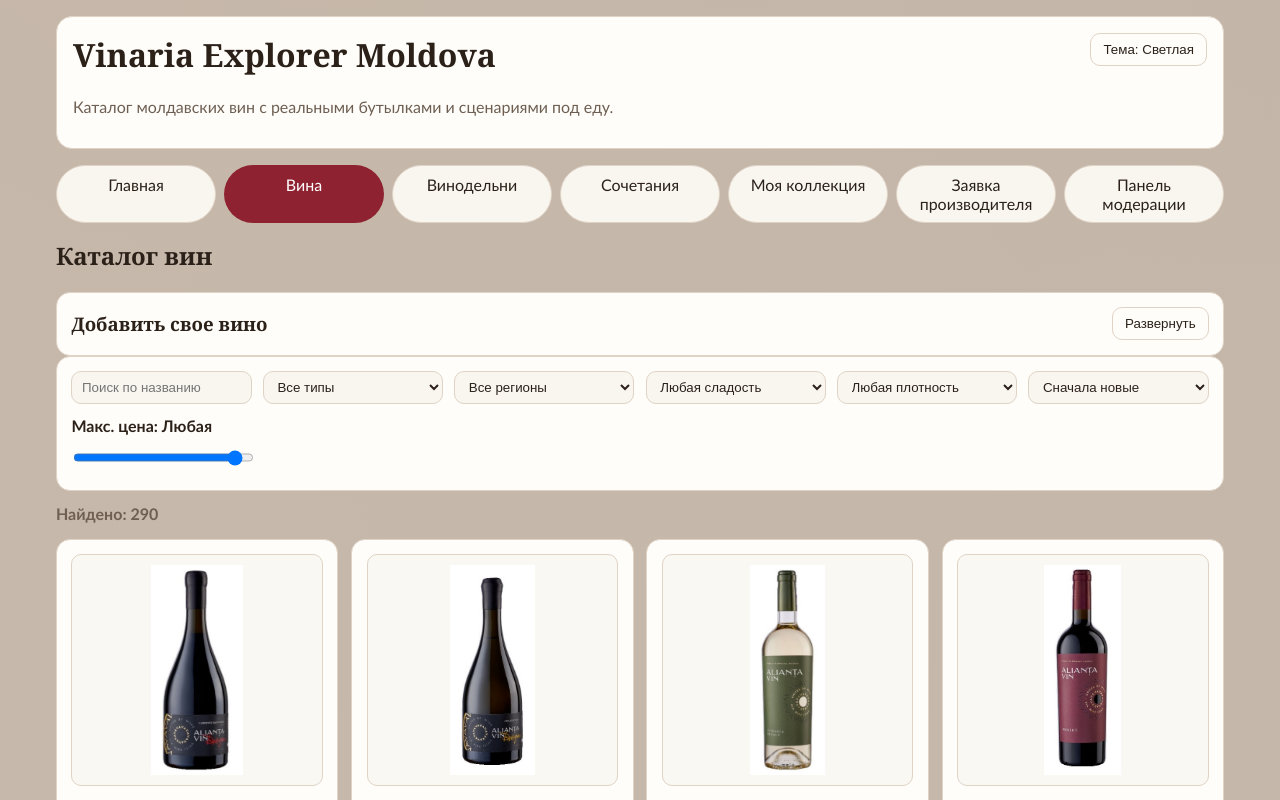
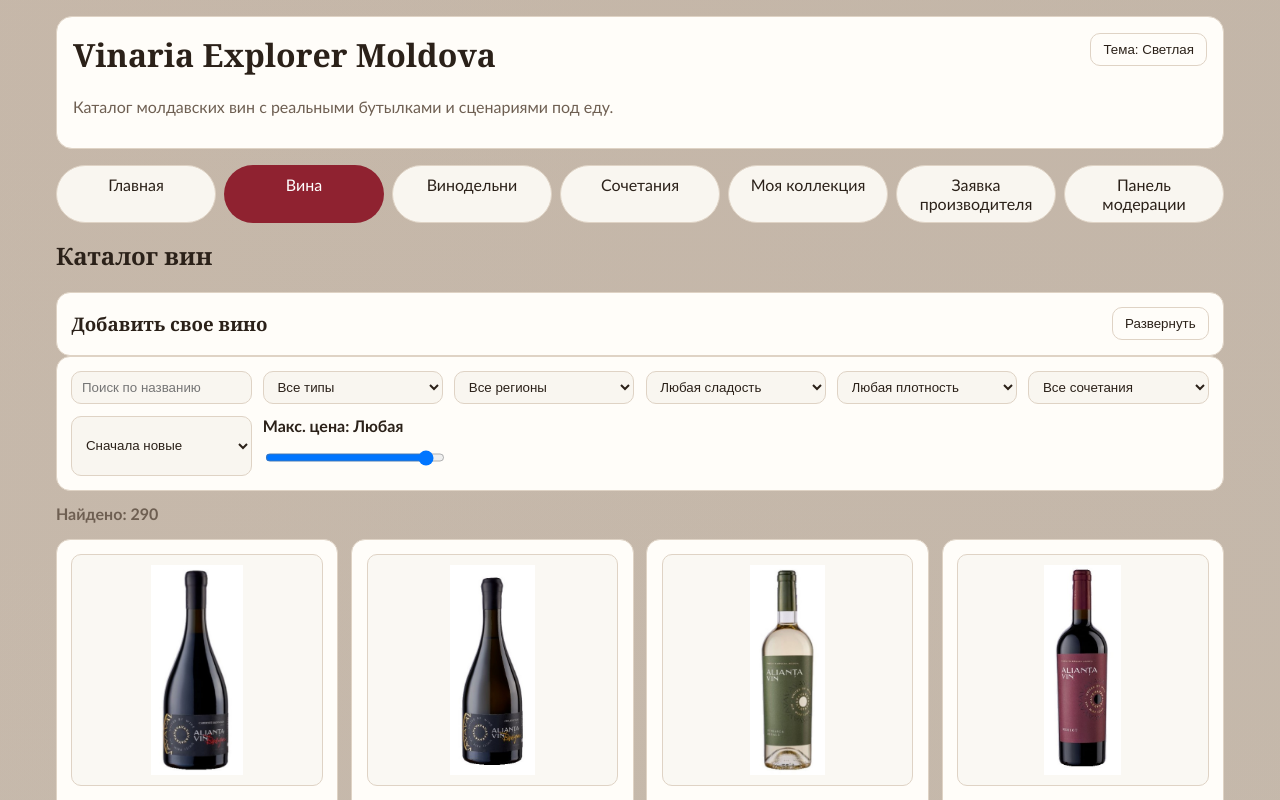
Before and after one commit to Nickseen/WineExplorerMd, a React (Vite) app: page /wines in a window 1280 px wide. Shown: the top 800 px of the page. Built offline with nearby package versions, Linux system fonts and the light colour scheme.

Commit message:
feat: add pairing tag filter to wine catalog

```diff
--- a/src/pages/WinesPage.tsx
+++ b/src/pages/WinesPage.tsx
@@ -74,8 +74,15 @@ export default function WinesPage({ wines, onAdd, onToggleLike, onRemove }: Prop
   const [body, setBody] = useState<"all" | Wine["body"]>("all");
   const [sortBy, setSortBy] = useState<"year-desc" | "price-asc" | "price-desc" | "name-asc">("year-desc");
   const [maxPrice, setMaxPrice] = useState<number>(9999);
+  const [pairingTag, setPairingTag] = useState<string>("all");
   const [activeWineId, setActiveWineId] = useState<string | null>(null);
   const [formOpen, setFormOpen] = useState(false);
+
+  const allPairingTags = useMemo(() => {
+    const set = new Set<string>();
+    wines.forEach((w) => w.pairingTags.forEach((t) => set.add(t)));
+    return [...set].sort();
+  }, [wines]);
 
   const sliderMax = useMemo(() => {
     const prices = wines.map((w) => w.price || 0).filter((p) => p > 0);
@@ -89,6 +96,7 @@ export default function WinesPage({ wines, onAdd, onToggleLike, onRemove }: Prop
       .filter((wine) => (sweetness === "all" ? true : wine.sweetness === sweetness))
       .filter((wine) => (body === "all" ? true : wine.body === body))
       .filter((wine) => wine.price <= maxPrice)
+      .filter((wine) => pairingTag === "all" ? true : wine.pairingTags.includes(pairingTag))
       .filter(
         (wine) =>
           wine.name.toLowerCase().includes(search.toLowerCase()) ||
@@ -99,7 +107,7 @@ export default function WinesPage({ wines, onAdd, onToggleLike, onRemove }: Prop
     if (sortBy === "price-desc") return result.sort((a, b) => b.price - a.price);
     if (sortBy === "name-asc") return result.sort((a, b) => a.name.localeCompare(b.name));
     return result.sort((a, b) => b.year - a.year);
-  }, [body, maxPrice, region, search, sortBy, sweetness, type, wines]);
+  }, [body, maxPrice, pairingTag, region, search, sortBy, sweetness, type, wines]);
 
   const activeWine = activeWineId ? wines.find((wine) => wine.id === activeWineId) ?? null : null;
 
@@ -262,6 +270,12 @@ export default function WinesPage({ wines, onAdd, onToggleLike, onRemove }: Prop
           <option value="medium">Среднее</option>
           <option value="full">Плотное</option>
         </select>
+        <select value={pairingTag} onChange={(e) => setPairingTag(e.target.value)}>
+          <option value="all">Все сочетания</option>
+          {allPairingTags.map((tag) => (
+            <option key={tag} value={tag}>{tag}</option>
+          ))}
+        </select>
         <select value={sortBy} onChange={(e) => setSortBy(e.target.value as "year-desc" | "price-asc" | "price-desc" | "name-asc")}>
           <option value="year-desc">Сначала новые</option>
           <option value="price-asc">Цена по возрастанию</option>
```
